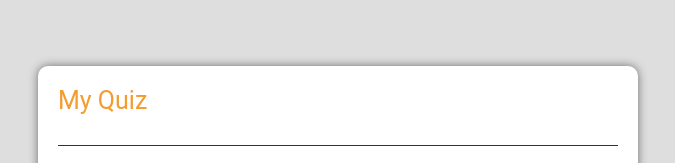
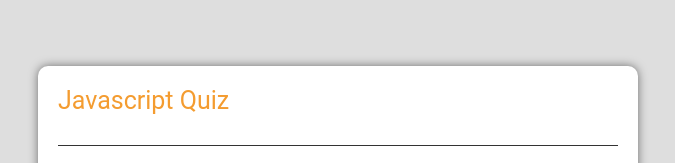
Before and after one commit to Svenmuts/Quiz, a plain HTML site: page index.html in a window 1280 px wide. Shown: the part 125-288 px from the top of the page, without its empty margins (302-977 px from the left). Drawn offline with nearby package versions, Linux system fonts and the light colour scheme.

Commit message:
update h1

```diff
--- a/index.html
+++ b/index.html
@@ -8,7 +8,7 @@
 </head>
 <body>
     <div class="app">
-        <h1>My Quiz</h1>
+        <h1>Javascript Quiz</h1>
         <div class="quiz">
             <h2 id="question">Question goes here</h2>
             <div class="answer-buttons">
```
